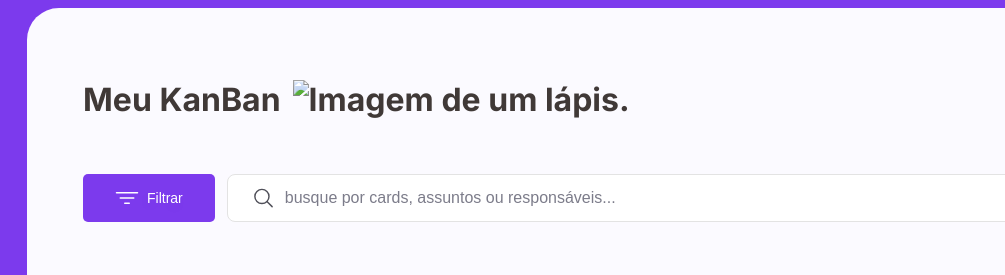
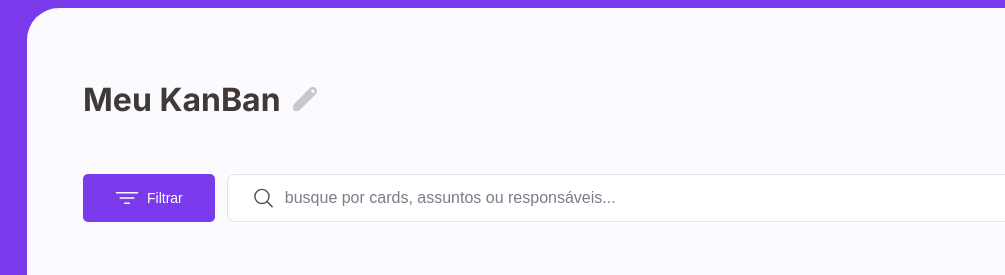
Before and after one commit to DiegoClemente/HTML_CSS_KANBAN_ROCKETSEAT, a plain HTML site: page index.html in a window 1280 px wide. Shown: the top 275 px of the page, 150-1155 px from the left. Drawn offline with nearby package versions, Linux system fonts and the light colour scheme; the site is published under a folder, as on GitHub Pages, so addresses that start at the root find nothing.

Commit message:
Update index.html

```diff
--- a/index.html
+++ b/index.html
@@ -47,7 +47,7 @@
         <main>
             <div class="inner">
                 <section class="title-avatar">
-                    <h1>Meu KanBan <img src="/assets/pencil.svg" alt="Imagem de um lápis."></h1>
+                    <h1>Meu KanBan <img src="./assets/pencil.svg" alt="Imagem de um lápis."></h1>
                     <img src="https://github.com/DiegoClemente.png" alt="">
                 </section>
 
```
